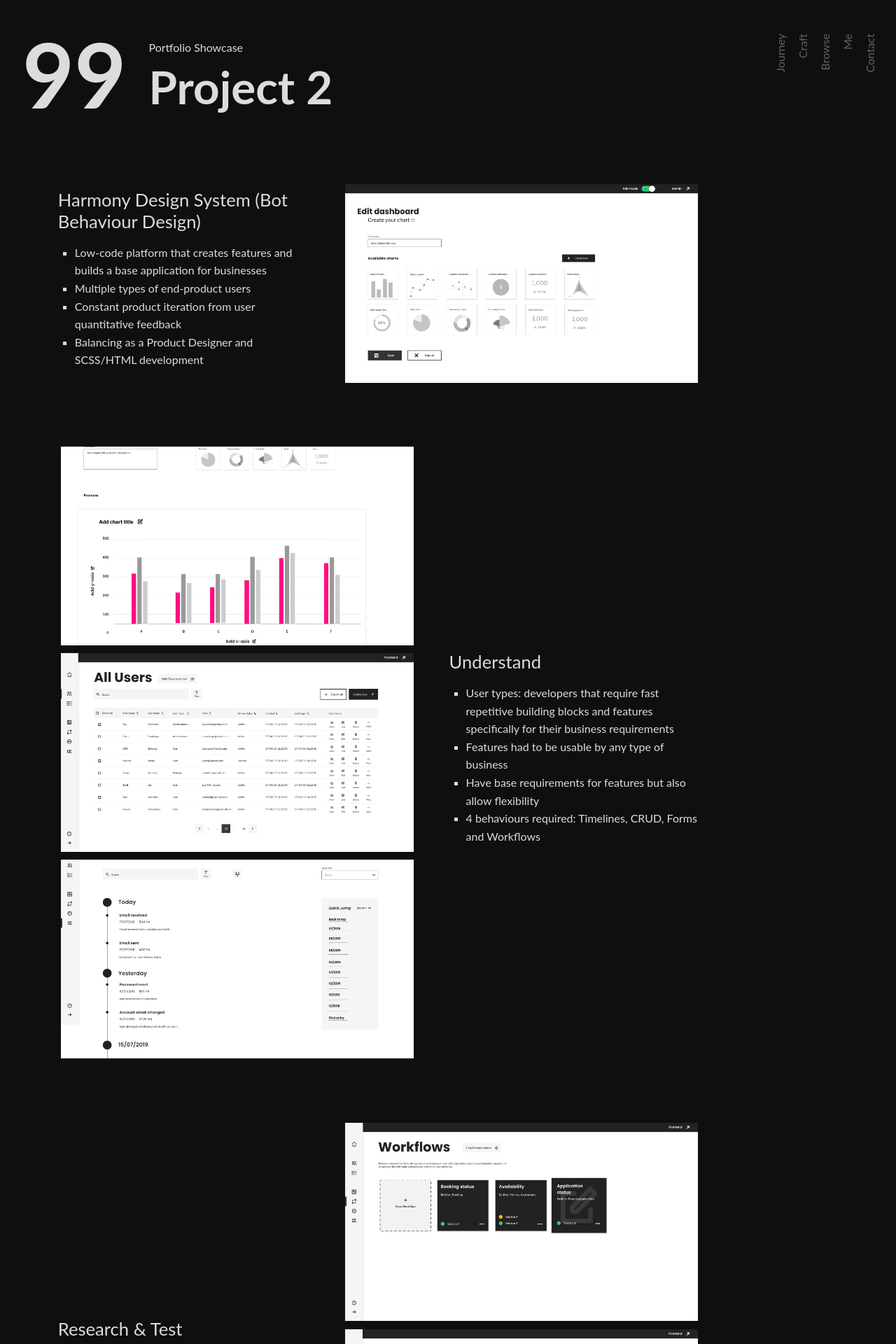
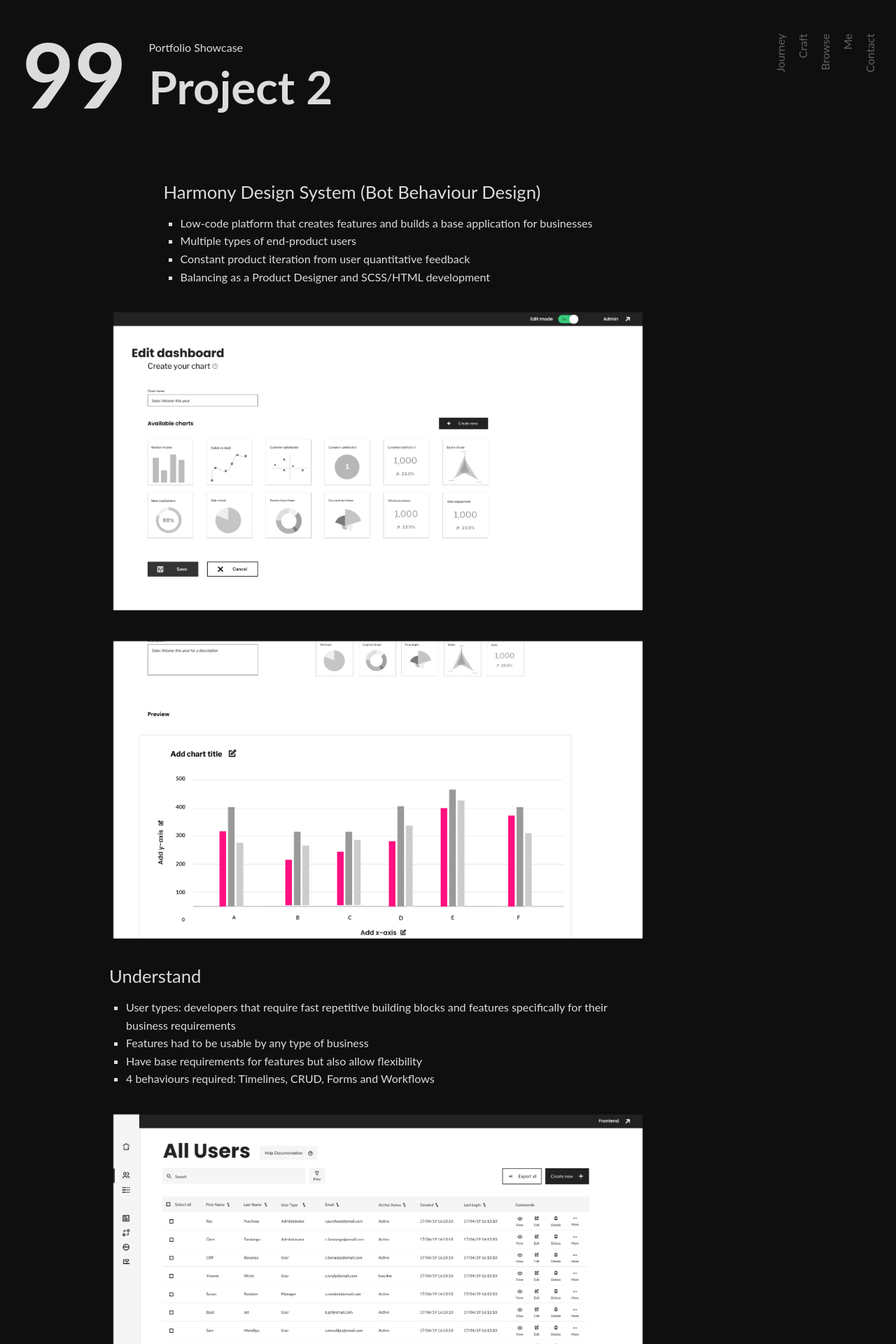
Before and after one commit to t-siri/portfolio-2022, a Jekyll site: the page built from _pages/portfolio-showcase-p2.html, in a window 1280 px wide. Shown: the top 1920 px of the page at 70% size. Built offline with Jekyll 4.4.1, drawn with Linux system fonts in a browser that asks for light colours; some web fonts are replaced; some of the changed text lies outside the part shown.

Commit message:
change layout

```diff
--- a/_pages/portfolio-showcase-home.html
+++ b/_pages/portfolio-showcase-home.html
@@ -11,7 +11,7 @@
 	{% include common/head.html %}
 </head>
 
-<body class="port-showcase-page">
+<body class="port-showcase-page main">
 	{% include common/navigation.html %}
 
 	<main class="content">
--- a/_pages/portfolio-showcase-p2.html
+++ b/_pages/portfolio-showcase-p2.html
@@ -39,12 +39,10 @@
 		</div>
 
 		<div class="subsection scroll-animation-false">
+
 			<div class="subsection__imgs">
 				<img src="{{site.baseurl}}/assets/img/work/harmony-2.png">
-				<img src="{{site.baseurl}}/assets/img/work/harmony-3.png">
-				<img src="{{site.baseurl}}/assets/img/work/harmony-6.png">
 			</div>
-
 			<div class="subsection__description">
 				<p class="h5">
 					Understand
@@ -58,6 +56,12 @@
 					<li>4 behaviours required: Timelines, CRUD, Forms and Workflows</li>
 				</ul>
 			</div>
+			<div class="subsection__imgs">
+				<img src="{{site.baseurl}}/assets/img/work/harmony-3.png">
+				<img src="{{site.baseurl}}/assets/img/work/harmony-6.png">
+			</div>
+
+
 		</div>
 
 		<div class="subsection scroll-animation-false">
@@ -83,13 +87,8 @@
 		</div>
 
 		<div class="subsection scroll-animation-false">
-			<div class="subsection__imgs">
-				<img src="{{site.baseurl}}/assets/img/showcase/harmony-doc.png">
-				<img src="{{site.baseurl}}/assets/img/showcase/harmony-doc-2.png">
-			</div>
 
 			<div class="subsection__description">
-
 				<p class="h5">
 					Design and development
 				</p>
@@ -102,6 +101,12 @@
 						styling the bot mentor for multiple developers</li>
 				</ul>
 			</div>
+
+			<div class="subsection__imgs">
+				<img src="{{site.baseurl}}/assets/img/showcase/harmony-doc.png">
+				<img src="{{site.baseurl}}/assets/img/showcase/harmony-doc-2.png">
+			</div>
+
 		</div>
 
 		<div class="scroll-animation-false" style="display: flex; justify-content: center;">
--- a/_sass/pages/showcase.scss
+++ b/_sass/pages/showcase.scss
@@ -3,6 +3,10 @@
         @include media-min(smd) {
             max-width: unset;
         }
+    }
+
+    .page-title {
+        margin-bottom: 5rem;
     }
 
     .scroll-animation-false {
@@ -12,41 +16,33 @@
         @include fadeInUp(1s);
     }
     .subsection {
-        margin: 5rem auto;
         display: flex;
+        flex-direction: column;
         align-items: center;
-        justify-content: space-evenly;
+        justify-content: center;
         @include media(smd) {
-            margin: 3rem auto;
+            margin: 2rem auto;
             flex-direction: column;
         }
 
-        &__img {
+        &__imgs {
+            margin: auto;
+            display: flex;
+            flex-direction: column;
             img {
-                width: 25vw;
+                width: 60vw;
+                margin-bottom: 2rem;
+
                 @include media(smd) {
                     width: 100%;
-                }
-            }
-        }
-
-        &__imgs {
-            width: 50%;
-            img {
-                width: 40vw;
-                @include media(smd) {
-                    width: 100%;
+                    margin-bottom: 1rem;
                 }
             }
         }
         &__description {
-            width: 35%;
-            @include media(smd) {
-                width: 100%;
-            }
-
             ul {
-                max-width: 30vw;
+                margin-bottom: 2rem;
+                max-width: 60vw;
                 @include media(smd) {
                     max-width: unset;
                 }
@@ -63,4 +59,32 @@
             }
         }
     }
+
+    &.main {
+        .subsection {
+            display: flex;
+            flex-direction: row;
+            align-items: center;
+            justify-content: space-evenly;
+            img {
+                width: 35vw;
+                @include media(smd) {
+                    width: 100%;
+                }
+            }
+            &__description {
+                width: 35%;
+                @include media(smd) {
+                    width: 100%;
+                }
+
+                ul {
+                    max-width: 30vw;
+                    @include media(smd) {
+                        max-width: unset;
+                    }
+                }
+            }
+        }
+    }
 }
```
Also changed, not shown: _pages/portfolio-showcase-p1.html (+7 -10 lines), assets/img/showcase/harmony-doc-2.png, 7 other files.
